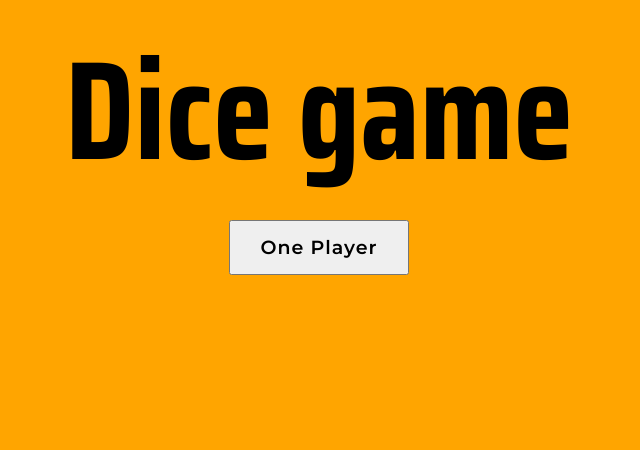
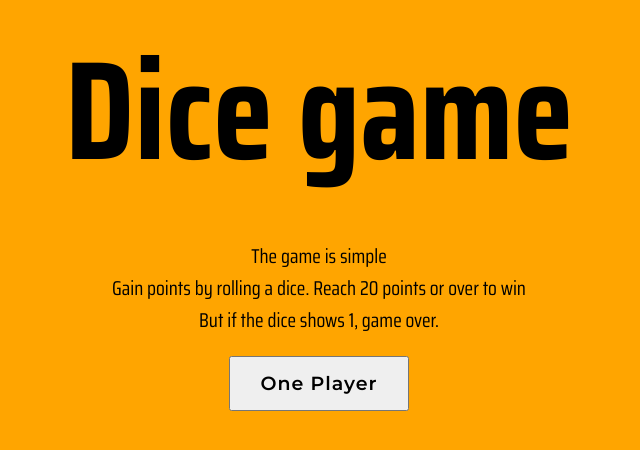
Before and after one commit to wumpfroot/Dice-game, a plain HTML site: page index.html in a window 1280 px wide. Shown: the whole page, without its empty margins (321-961 px from the left). Drawn offline with Linux system fonts and the light colour scheme.

Commit message:
Dice game

```diff
--- a/index.html
+++ b/index.html
@@ -11,6 +11,9 @@
 <div id="content">
     <header id="mainTitle">
         <h1>Dice game</h1>
+        <p class="instructions">The game is simple<br>
+            Gain points by rolling a dice. Reach 20 points or over to win<br>
+            But if the dice shows 1, game over.</p>
     </header>
     <div class="title">
         <button id="onePlayer" onclick="onePlayer()">One Player</button>
--- a/style.css
+++ b/style.css
@@ -28,6 +28,10 @@ h1, h2 {
     height: 50px;
     display: flex;
     justify-content: center;
+}
+
+.instructions {
+    font-size: 20px;
 }
 
 
@@ -63,11 +67,6 @@ button:hover {
     height: 300px;
 }
 
-.dice {
-    position: relative;
-    right: 400px;
-}
-
 .scoreboard {
     background: white;
     border: 2px solid black;
```
